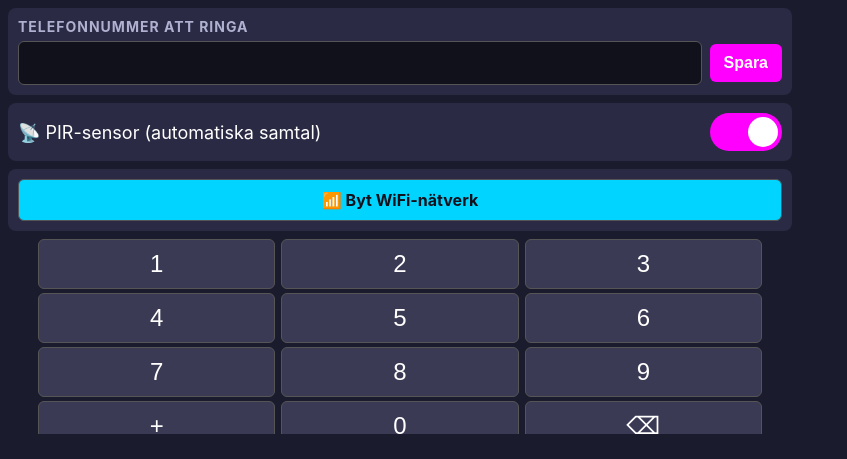
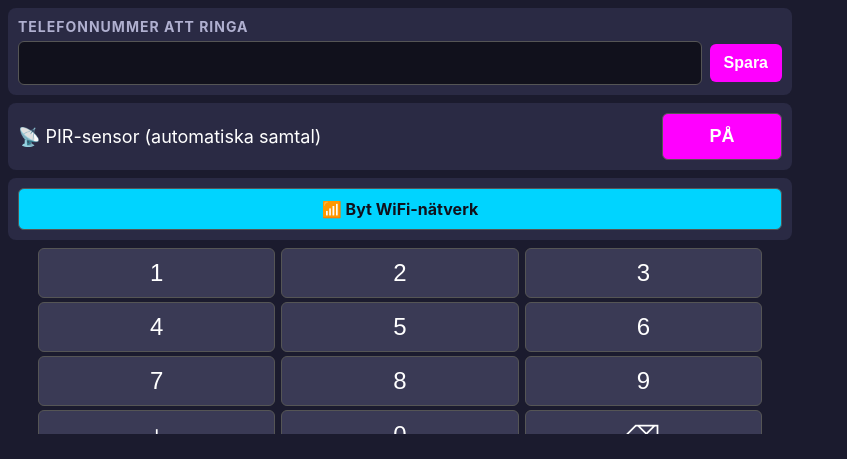
Before and after one commit to B2elks/mood-plotter, a Flask app: page /settings in a window 1280 px wide. Shown: the part 46-505 px from the top of the page, without its empty margins (0-847 px from the left). Run offline with Flask 3, Linux system fonts and the light colour scheme; data that the repository does not hold is empty.

Commit message:
fix: PIR toggle = simple button now + moderate sketch complexity
- Swap the CSS toggle switch for a plain rectangular ON/OFF button.
  Touch-driver in the kiosk wasn't synthesizing the implicit label →
  checkbox click consistently; a direct <button onclick> is robust.
  Color flips magenta when on, dark when off, text reads PÅ/AV.
- vpype tolerances loosened: linemerge 0.8mm, linesimplify 0.3mm,
  filter min-length 2mm — keeps ~15-25 strokes per card so a plot
  takes 5-30s.
- DALL-E prompt asks for moderate detail with stems, leaves, etc.
  (the 3-7 line variant felt too sparse).

Co-Authored-By: Claude Opus 4.7 (1M context) <noreply@anthropic.com>

```diff
--- a/pi/kiosk/templates/settings.html
+++ b/pi/kiosk/templates/settings.html
@@ -143,12 +143,11 @@
   </section>
 
   <section>
-    <div class="switch-row">
+    <div class="switch-row" id="pir-row">
       <span class="switch-label">📡 PIR-sensor (automatiska samtal)</span>
-      <label class="switch">
-        <input id="pir-toggle" type="checkbox" {% if pir_enabled %}checked{% endif %}>
-        <span class="slider"></span>
-      </label>
+      <button id="pir-btn" class="topbtn" style="min-width: 120px; padding: 12px 18px; font-size: 18px;">
+        {% if pir_enabled %}PÅ{% else %}AV{% endif %}
+      </button>
     </div>
   </section>
 
@@ -191,24 +190,35 @@ for (const row of ROWS) {
   kb.appendChild(div);
 }
 
-document.getElementById('pir-toggle').addEventListener('change', async (e) => {
-  const enabled = e.target.checked;
+const pirBtn = document.getElementById('pir-btn');
+let pirEnabled = pirBtn.textContent.trim() === 'PÅ';
+function updatePirBtn() {
+  pirBtn.textContent = pirEnabled ? 'PÅ' : 'AV';
+  pirBtn.style.background = pirEnabled ? 'var(--accent-strong)' : 'var(--card)';
+  pirBtn.style.color = 'white';
+  pirBtn.style.fontWeight = 'bold';
+}
+updatePirBtn();
+
+pirBtn.addEventListener('click', async () => {
+  const target = !pirEnabled;
+  showToast(target ? 'Slår på PIR…' : 'Stänger av PIR…', 0);
   try {
     const res = await fetch('/api/pir', {
       method: 'PUT',
       headers: {'Content-Type': 'application/json'},
-      body: JSON.stringify({enabled}),
+      body: JSON.stringify({enabled: target}),
     });
     const data = await res.json();
     if (res.ok) {
-      showToast(enabled ? 'PIR påslagen 📡' : 'PIR avslagen');
+      pirEnabled = !!data.enabled;
+      updatePirBtn();
+      showToast(pirEnabled ? '📡 PIR påslagen' : '📡 PIR avstängd');
     } else {
       showToast('Fel: ' + (data.error || res.status));
-      e.target.checked = !enabled;
     }
   } catch (err) {
     showToast('Fel: ' + err.message);
-    e.target.checked = !enabled;
   }
 });
 
--- a/server/voice_butler.py
+++ b/server/voice_butler.py
@@ -15,7 +15,7 @@ Användarens svar: "{user_response}"
 
 Returnera ENDAST följande JSON-objekt, inget annat:
 {{
-  "image_prompt": "<an English prompt for image generation. The image MUST be an EXTREMELY MINIMAL BLACK INK LINE DRAWING — like a child's stick-figure sketch — on pure WHITE background. Only 3-7 main lines total. ABSOLUTELY no shading, no hatching, no cross-hatching, no gradients, no fill, no color, no grayscale, no texture, no patterns, no thick areas, no background details. Just a few clean thin black outlines depicting a single simple subject. Examples: a single tree (just a trunk and a few branches), a sun (just a circle with rays), a heart, a smiley face, a flower with 5 petals, a sailboat, a teacup. Avoid all complexity. Always end the prompt with: ', ultra-minimal black line drawing, 5 lines only, child-like simplicity, no shading, no details, pure white background, suitable for AxiDraw pen plotter'.>",
+  "image_prompt": "<an English prompt for image generation. The image MUST be a CLEAN BLACK INK LINE DRAWING on pure WHITE background — moderate complexity, around 15-25 lines, like a thoughtful single-line illustration that takes a pen-plotter 10-25 seconds to draw. ABSOLUTELY no shading, no hatching, no cross-hatching, no gradients, no fill, no color, no grayscale, no texture, no patterns, no thick areas. Just clean thin black outlines depicting one main subject with some character. Examples: a tree with branches and leaves outlined individually, a cat curled up with paws and tail, a flower with stem, leaves and detailed petals, a teacup with steam swirls, a sailboat with sail and waves, a cottage with windows and a path. Some recognizable detail but not photo-realistic. Always end the prompt with: ', clean black line drawing on white, moderate detail, single thin pen stroke style, no shading, suitable for AxiDraw pen plotter'.>",
   "butler_ack": "<1-2 meningar svensk butler-replik. Erkänn humöret mjukt, meddela att kortet är på väg. Tilltala alltid 'min herre' eller 'herrn'.>"
 }}"""
 
```
Also changed, not shown: server/image_pipeline.py (+5 -7 lines).
